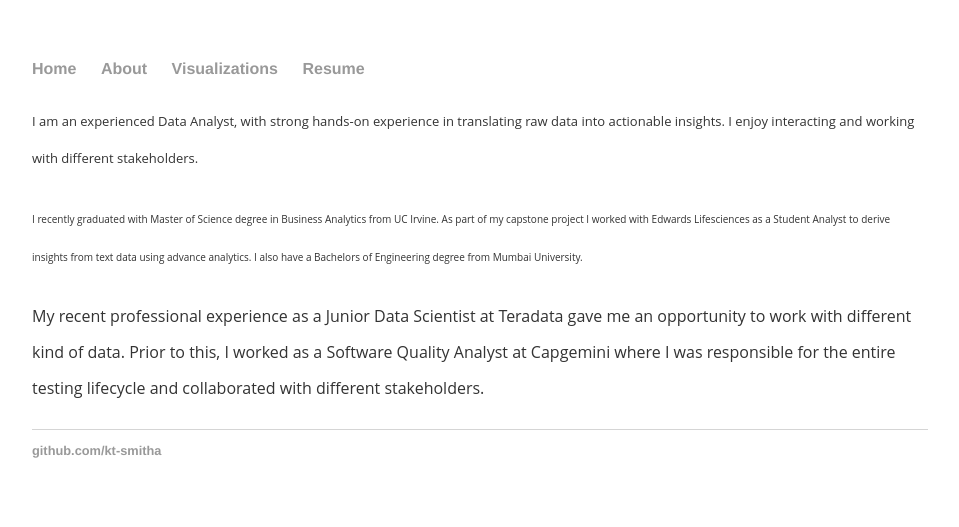
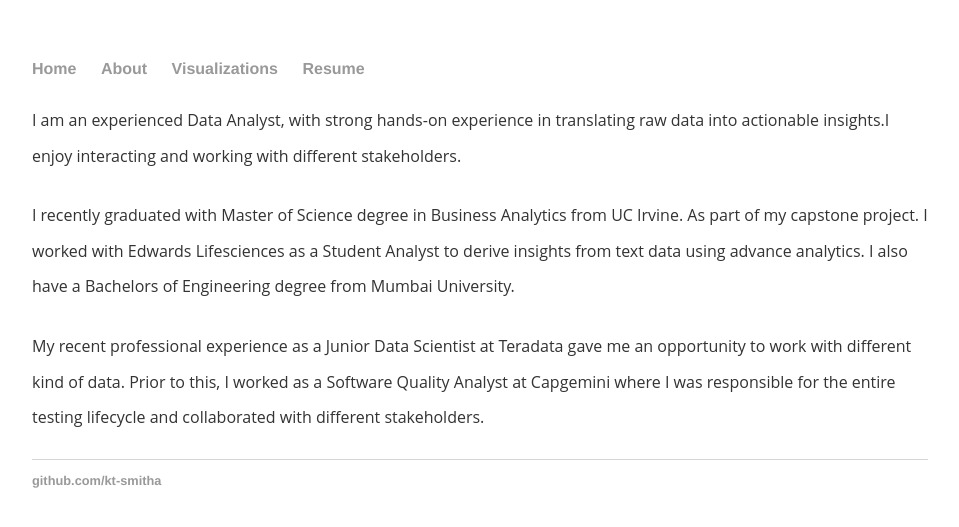
Before and after one commit to kt-smitha/kt-smitha.github.io, a Jekyll site: the page built from about/index.html, in a window 1280 px wide. Shown: the top 527 px of the page, without its empty margins (160-1119 px from the left). Built offline with Jekyll 4.4.1, drawn with Linux system fonts in a browser that asks for light colours.

Commit message:
Update index.html

```diff
--- a/about/index.html
+++ b/about/index.html
@@ -4,15 +4,10 @@ title: Smitha-About
 ---
 <div class="blurb">
 
-	<p><font face = "Open Sans" size = "2">I am an experienced Data Analyst, with strong hands-on experience in translating raw data into actionable insights.
-	 I enjoy interacting and working with different stakeholders.</font></p>
+	<p><font face = "Open Sans" size = "3">I am an experienced Data Analyst, with strong hands-on experience in translating raw data into actionable insights.I enjoy interacting and working with different stakeholders.</font></p>
 
-	<p><font face = "Open Sans" size = "1">I recently graduated with Master of Science degree in Business Analytics from UC Irvine. As part of my capstone project
-	I worked with Edwards Lifesciences as a Student Analyst to derive insights from text data using advance analytics.
-	I also have a Bachelors of Engineering degree from Mumbai University.</font></p>
+	<p><font face = "Open Sans" size = "3">I recently graduated with Master of Science degree in Business Analytics from UC Irvine. As part of my capstone project. I worked with Edwards Lifesciences as a Student Analyst to derive insights from text data using advance analytics. I also have a Bachelors of Engineering degree from Mumbai University.</font></p>
 
-	<p><font face = "Open Sans" size = "3">My recent professional experience as a Junior Data Scientist at Teradata gave me an opportunity to work with different
-	kind of data. Prior to this, I worked as a Software Quality Analyst at Capgemini where I was responsible for the entire testing lifecycle
-		and collaborated with different stakeholders.</font></p>
+	<p><font face = "Open Sans" size = "3">My recent professional experience as a Junior Data Scientist at Teradata gave me an opportunity to work with different kind of data. Prior to this, I worked as a Software Quality Analyst at Capgemini where I was responsible for the entire testing lifecycle and collaborated with different stakeholders.</font></p>
 
 </div><!-- /.blurb -->
```
